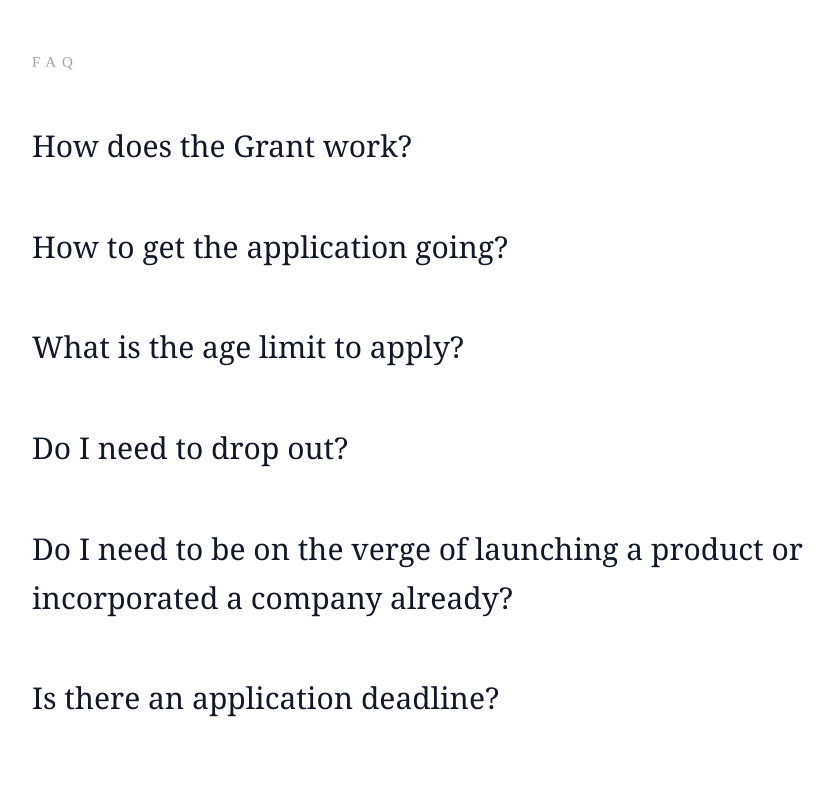
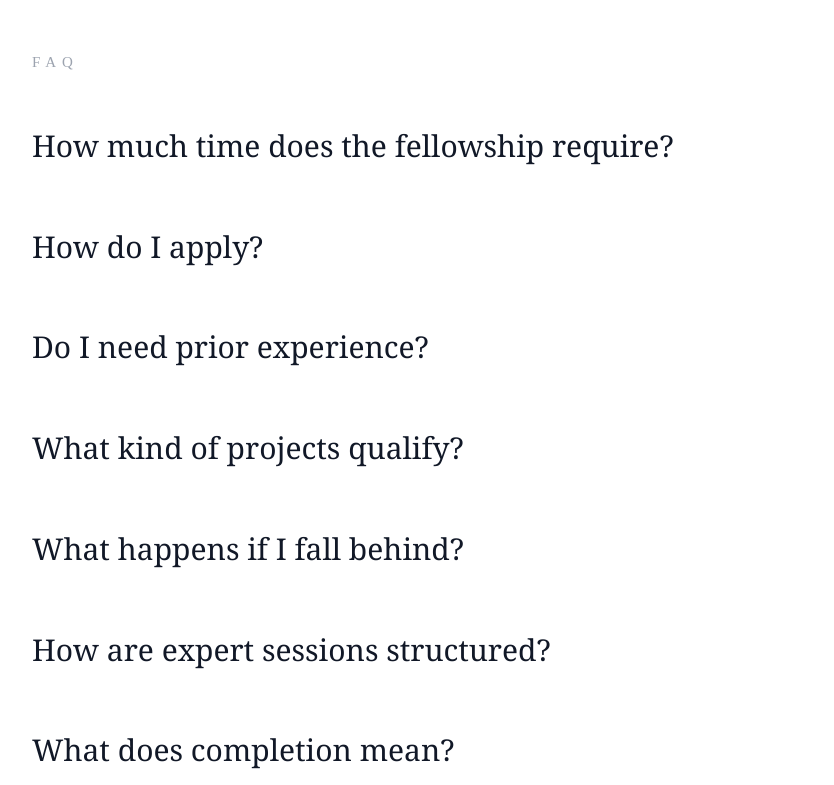
Before and after one commit to harishkannanjs/Fellowship, a Next.js app: page / in a window 1280 px wide. Shown: the part 4360-5145 px from the top of the page, without its empty margins (184-1018 px from the left). Built offline with nearby package versions, Linux system fonts and the light colour scheme.

Commit message:
Add files via upload

```diff
--- a/components/faq-section.tsx
+++ b/components/faq-section.tsx
@@ -11,32 +11,32 @@ export default function FAQSection({ setActiveSection }: FAQSectionProps) {
 
   const faqs = [
     {
-      question: 'How does the Grant work?',
-      answer: 'The $10,000+ grant is provided upfront to exceptional talented individuals younger than 25 to bypass what slows them down. There are no equity stakes, no repayment obligations. It\'s a pure grant to support your work.'
+      question: 'How much time does the fellowship require?',
+      answer: 'Plan for 5–8 focused hours each week. You’re expected to build consistently and show measurable progress.'
     },
     {
-      question: 'How to get the application going?',
-      answer: 'You can apply directly through our application portal. The process involves submitting a written application (maximum 2000 words/4 pages) followed by an in-person interview if selected.'
+      question: 'How do I apply?',
+      answer: 'Submit your application. If there’s alignment, you’ll be invited for a short conversation with a member of the expert network.'
     },
     {
-      question: 'What is the age limit to apply?',
-      answer: 'You must be younger than 25 years old to be eligible for the Magnificent Grant. We\'re specifically looking for pioneering talent in their early twenties or younger.'
+      question: 'Do I need prior experience?',
+      answer: 'No formal credentials required. You need an active project and the discipline to move it forward.'
     },
     {
-      question: 'Do I need to drop out?',
-      answer: 'No, dropping out is not required. Many of our fellows continue their studies while pursuing their projects. However, you should have the flexibility and commitment to engage deeply with your ambitious ideas.'
+      question: 'What kind of projects qualify?',
+      answer: 'Anything concrete and shippable within the sprint. Research, products, creative work — as long as it’s real.'
     },
     {
-      question: 'Do I need to be on the verge of launching a product or incorporated a company already?',
-      answer: 'No, you don\'t need to have a company or product ready. We\'re looking for exceptional talent with ambitious ideas and the urgency to execute them. We support you in developing and launching your ideas.'
+      question: 'What happens if I fall behind?',
+      answer: 'Progress is visible. Own it, reset, and continue building. The structure is designed to keep you moving.'
     },
     {
-      question: 'Is there an application deadline?',
-      answer: 'No, we interview applicants on a rolling basis. You can apply anytime and we review applications continuously throughout the year.'
+      question: 'How are expert sessions structured?',
+      answer: 'No lectures. Focused conversations around your work, your decisions, and your blockers.'
     },
     {
-      question: 'How many Grantees do you select?',
-      answer: 'We select 10 exceptional talented pioneers each year to receive the Magnificent Grant. We\'re selective in our process to ensure we\'re backing the right people who can create meaningful impact.'
+      question: 'What does completion mean?',
+      answer: 'You ship something publicly. That’s the standard.'
     }
   ]
 
```
